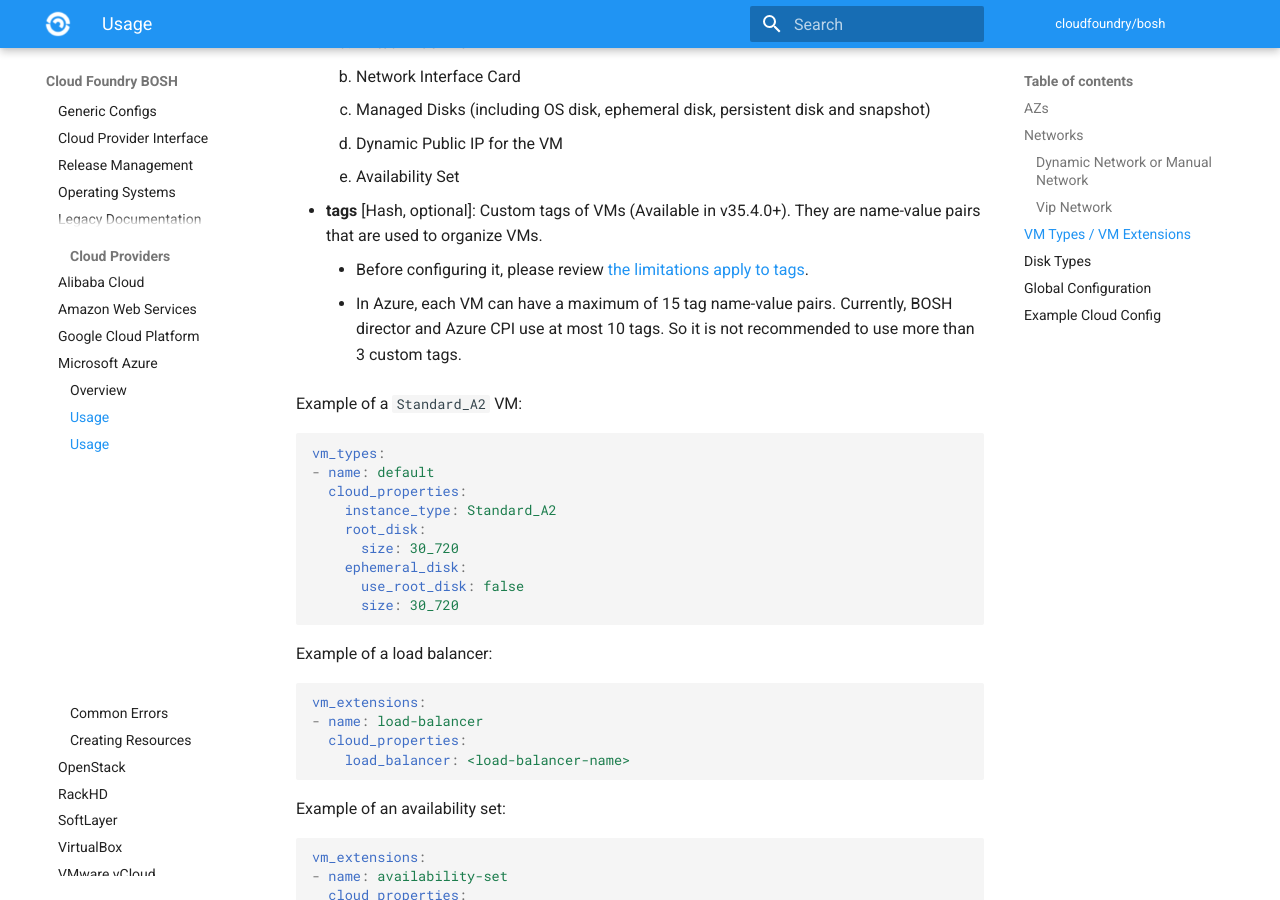
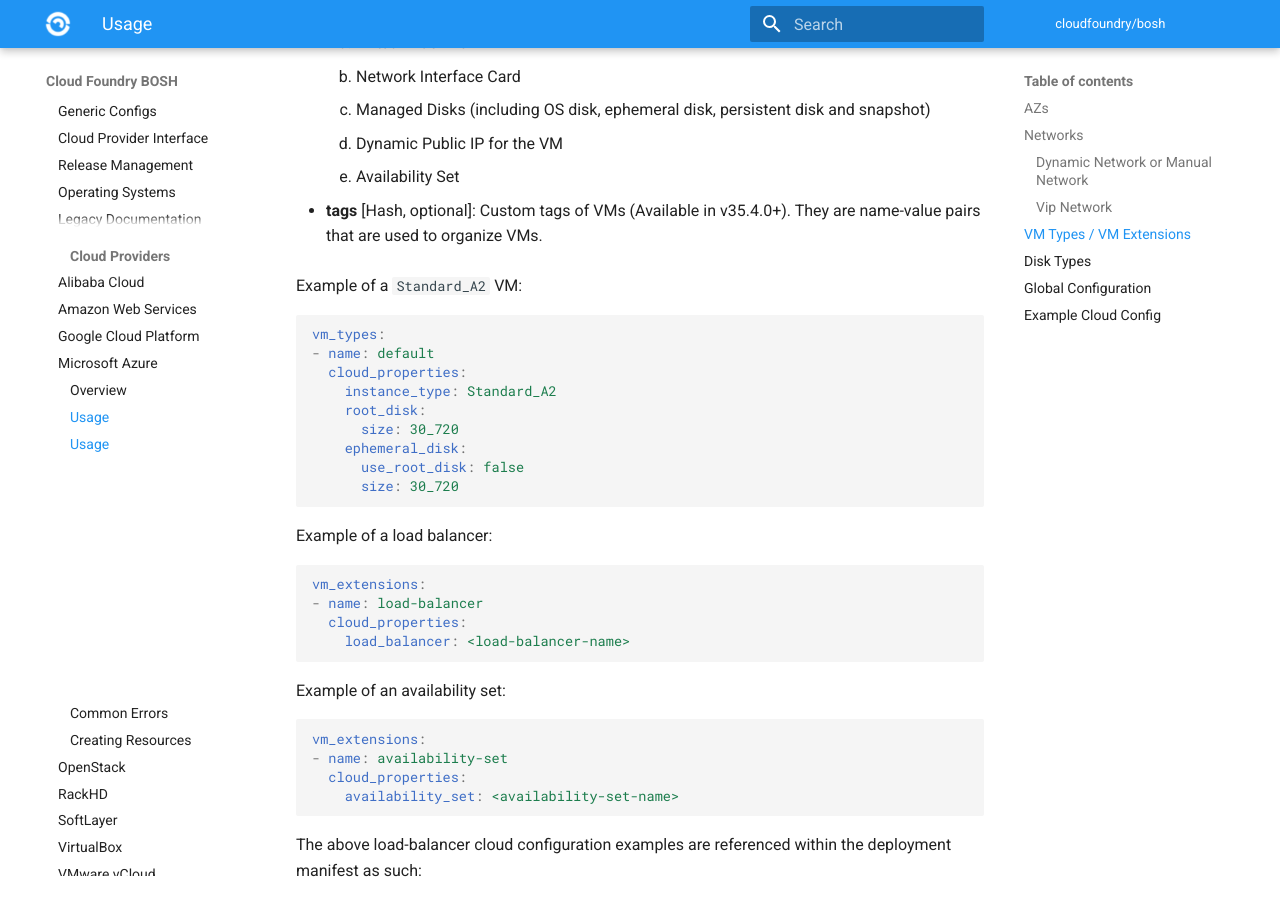
Before and after one commit to cloudfoundry/docs-bosh, an MkDocs documentation site: the page built from content/azure-cpi.md, in a window 1280 px wide and 900 px high, scrolled down 6887 px. Built offline with MkDocs 1.6.1 and Material for MkDocs 9.7.7, drawn with Linux system fonts in a browser that asks for light colours; old or Windows-style settings are respelled for this version of MkDocs.

Commit message:
Remove warning about azure tag limit
Azure has increased the limit

[finishes #169766827](https://www.pivotaltracker.com/story/show/169766827)

```diff
--- a/content/azure-cpi.md
+++ b/content/azure-cpi.md
@@ -153,8 +153,6 @@ Schema for `cloud_properties` section:
       1. Availability Set
 
 * **tags** [Hash, optional]: Custom tags of VMs (Available in v35.4.0+). They are name-value pairs that are used to organize VMs.
-    * Before configuring it, please review [the limitations apply to tags](https://docs.microsoft.com/en-us/azure/azure-resource-manager/resource-group-using-tags).
-    * In Azure, each VM can have a maximum of 15 tag name-value pairs. Currently, BOSH director and Azure CPI use at most 10 tags. So it is not recommended to use more than 3 custom tags.
 
 Example of a `Standard_A2` VM:
 
```
